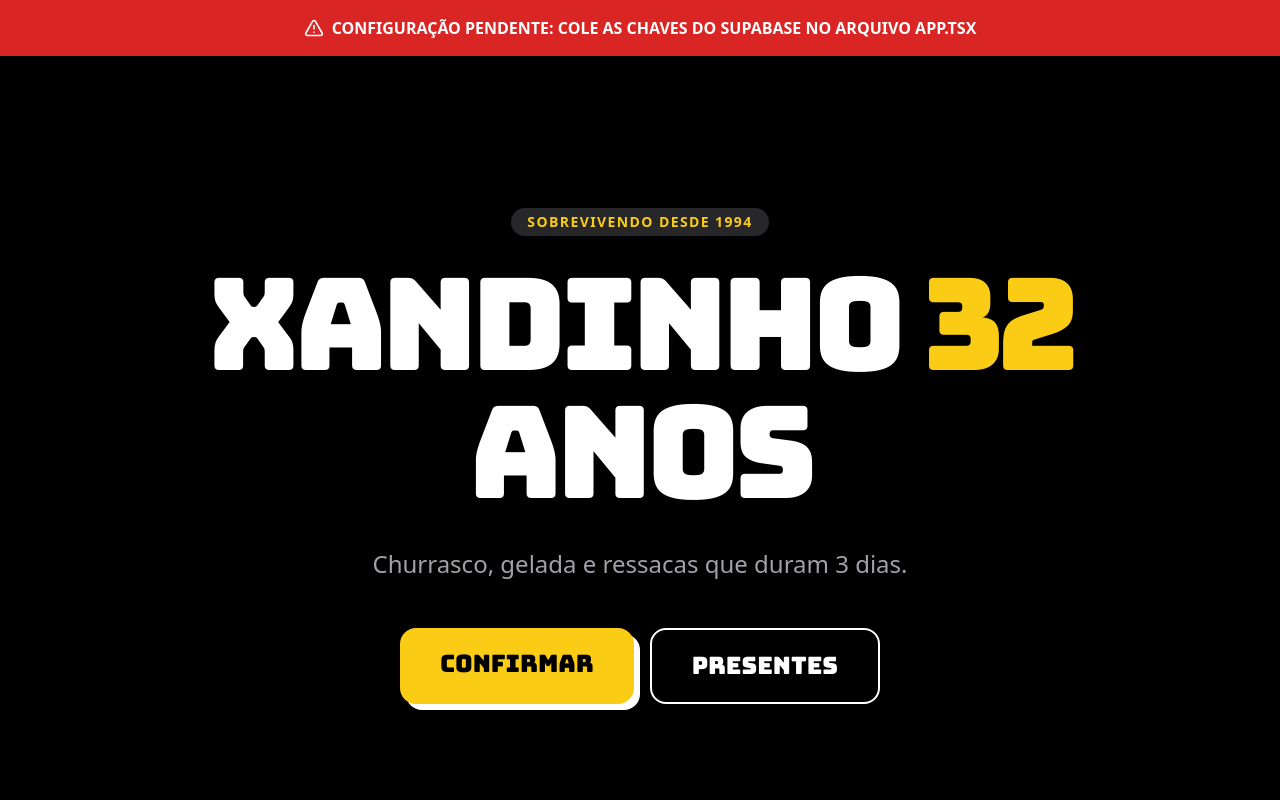
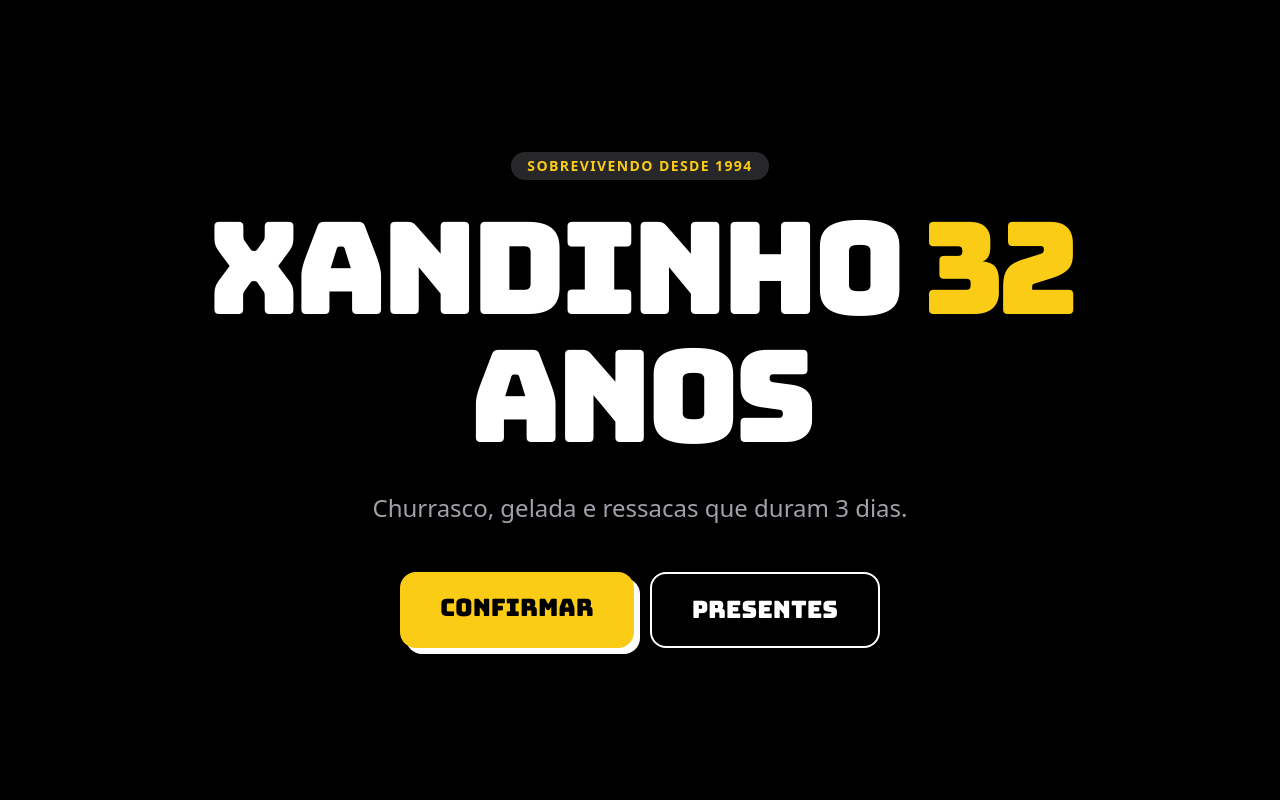
Before and after one commit to mariodocouto/bdayxandinho, a React (Vite) app: page / in a window 1280 px wide. Shown: the top 800 px of the page. Built offline with nearby package versions, Linux system fonts and the light colour scheme.

Commit message:
Add files via upload

```diff
--- a/App.tsx
+++ b/App.tsx
@@ -2,7 +2,6 @@
 import React, { useState } from 'react';
 import {
   Calendar,
-  Clock,
   MapPin,
   Beer,
   Flame,
@@ -19,17 +18,14 @@ import {
 import { createClient, SupabaseClient } from '@supabase/supabase-js';
 
 // ========================================================
-// ⚠️ CONFIGURAÇÃO DO SUPABASE
-// 1. Vá em Settings -> API no seu painel do Supabase.
-// 2. Copie o 'Project URL' e cole no lugar de URL_AQUI.
-// 3. Copie o 'anon public key' e cole no lugar de CHAVE_AQUI.
+// ✅ CONFIGURAÇÃO DO SUPABASE (Atualizada conforme anexos)
 // ========================================================
-const supabaseUrl = 'URL_AQUI';
-const supabaseAnonKey = 'CHAVE_AQUI';
+const supabaseUrl: string = 'https://rxylvuuysuczxfhfxfxtf.supabase.co';
+const supabaseAnonKey: string = 'eyJhbGciOiJIUzI1NiIsInR5cCI6IkpXVCJ9.eyJpc3MiOiJzdXBhYmFzZSIsInJlZiI6InJ4eWx2dXV5c3VjenhmYXh0ZiIsInJvbGUiOiJhbm9uIiwiaWF0IjoxNzA0NjU2NjEwLCJleHAiOjIwMjAyMzI2MTB9.jH4ewX2dxV5c3VjenhmaGZHeHRMIiwicm9sZSI6ImFub24iLCJpYXQiOjE3MDQ2NTY2MTAsImV4cCI6MjAyMDIzMjYxMH0';
 
 let supabase: SupabaseClient | null = null;
 
-// Verifica se as chaves foram preenchidas (não são mais os valores padrão ou vazios)
+// Verifica se as chaves foram preenchidas
 const isConfigured = supabaseUrl !== '' &&
                    supabaseUrl !== 'URL_AQUI' &&
                    supabaseAnonKey !== '' &&
@@ -70,7 +66,7 @@ export default function App() {
     }
 
     if (!isConfigured || !supabase) {
-      setError("Configuração pendente: Você precisa colar a URL e a KEY do Supabase no código!");
+      setError("Configuração pendente no arquivo App.tsx!");
       return;
     }
 
@@ -86,7 +82,7 @@ export default function App() {
       setSubmitted(true);
     } catch (err: any) {
       console.error(err);
-      setError("Erro ao salvar! Verifique se as chaves estão corretas e se você rodou o SQL no Supabase.");
+      setError("Erro ao salvar! Verifique se você rodou o script SQL no Supabase para criar a tabela.");
     } finally {
       setIsSubmitting(false);
     }
@@ -94,11 +90,10 @@ export default function App() {
 
   return (
     <div className="min-h-screen bg-black text-white selection:bg-yellow-400 selection:text-black font-sans">
-      {/* Alerta de Configuração (Só aparece se você não colou as chaves) */}
       {!isConfigured && (
         <div className="bg-red-600 text-white p-4 text-center font-bold flex items-center justify-center gap-2 sticky top-0 z-[100] animate-pulse">
           <AlertTriangle className="w-5 h-5" />
-          CONFIGURAÇÃO PENDENTE: COLE AS CHAVES DO SUPABASE NO ARQUIVO APP.TSX
+          CONFIGURAÇÃO PENDENTE NO APP.TSX
         </div>
       )}
 
@@ -106,7 +101,7 @@ export default function App() {
       <section className="relative min-h-screen flex flex-col items-center justify-center p-6 text-center">
         <div className="z-10 max-w-4xl">
           <span className="inline-block px-4 py-1 rounded-full bg-zinc-800 text-yellow-400 font-bold text-sm mb-6 uppercase tracking-widest">Sobrevivendo desde 1994</span>
-          <h1 className="text-6xl md:text-9xl font-bungee leading-tight mb-8 tracking-tighter">XANDINHO <span className="text-yellow-400">32</span> ANOS</h1>
+          <h1 className="text-6xl md:text-9xl font-bungee leading-tight mb-8 tracking-tighter uppercase">XANDINHO <span className="text-yellow-400">32</span> ANOS</h1>
           <p className="text-xl md:text-2xl text-zinc-400 mb-12">Churrasco, gelada e ressacas que duram 3 dias.</p>
           <div className="flex flex-col md:flex-row gap-4 justify-center">
             <a href="#rsvp" className="px-10 py-5 bg-yellow-400 text-black text-2xl font-bungee rounded-2xl hover:bg-white transition-all shadow-[6px_6px_0px_0px_white] active:translate-y-1">CONFIRMAR</a>
@@ -137,7 +132,7 @@ export default function App() {
       {/* Presentes */}
       <section id="presentes" className="py-24 bg-zinc-950 px-6">
         <div className="max-w-6xl mx-auto">
-          <h2 className="text-4xl md:text-7xl font-bungee text-center mb-16">LISTA DE <span className="text-yellow-400">PRESENTES</span></h2>
+          <h2 className="text-4xl md:text-7xl font-bungee text-center mb-16 uppercase">LISTA DE <span className="text-yellow-400">PRESENTES</span></h2>
           <div className="grid grid-cols-1 sm:grid-cols-2 lg:grid-cols-4 gap-6">
             {GIFTS.map(gift => (
               <div key={gift.id} className="bg-zinc-900 p-6 rounded-2xl border border-zinc-800 flex flex-col justify-between hover:border-yellow-400/50 transition-colors group">
@@ -159,7 +154,7 @@ export default function App() {
       {/* RSVP */}
       <section id="rsvp" className="py-32 px-6">
         <div className="max-w-2xl mx-auto bg-white text-black p-8 md:p-12 rounded-[40px] shadow-[12px_12px_0px_0px_#eab308]">
-          <h2 className="text-4xl md:text-6xl font-bungee text-center mb-12">VAI VIR?</h2>
+          <h2 className="text-4xl md:text-6xl font-bungee text-center mb-12 uppercase">VAI VIR?</h2>
 
           {!submitted ? (
             <form onSubmit={handleSubmit} className="space-y-6">
@@ -181,7 +176,7 @@ export default function App() {
                 ))}
               </div>
 
-              {error && <div className="bg-red-50 text-red-600 p-4 rounded-2xl font-bold border-2 border-red-200 text-center animate-shake">{error}</div>}
+              {error && <div className="bg-red-50 text-red-600 p-4 rounded-2xl font-bold border-2 border-red-200 text-center">{error}</div>}
 
               <button disabled={isSubmitting} type="submit" className="w-full py-6 bg-black text-white font-bungee text-2xl rounded-2xl flex items-center justify-center gap-3 active:scale-95 transition-all shadow-[0px_8px_0px_0px_#444] hover:shadow-none hover:translate-y-1">
                 {isSubmitting ? <Loader2 className="animate-spin" /> : 'CONFIRMAR AGORA'}
@@ -190,7 +185,7 @@ export default function App() {
           ) : (
             <div className="text-center py-12">
               <CheckCircle2 className="w-24 h-24 text-green-500 mx-auto mb-6" />
-              <h3 className="text-5xl font-bungee text-green-600 mb-4">FEITO!</h3>
+              <h3 className="text-5xl font-bungee text-green-600 mb-4 uppercase">FEITO!</h3>
               <p className="text-xl font-bold">Xandinho já está separando a sua gelada.</p>
               <button onClick={() => setSubmitted(false)} className="mt-10 text-zinc-400 hover:text-black underline font-bold transition-colors">Mudar minha resposta</button>
             </div>
@@ -198,7 +193,7 @@ export default function App() {
         </div>
       </section>
 
-      <footer className="py-16 text-center text-zinc-600 font-bungee border-t border-zinc-900 tracking-widest">
+      <footer className="py-16 text-center text-zinc-600 font-bungee border-t border-zinc-900 tracking-widest uppercase">
         XANDINHO 32 - BAGÉ/RS - 2024
       </footer>
     </div>
```
